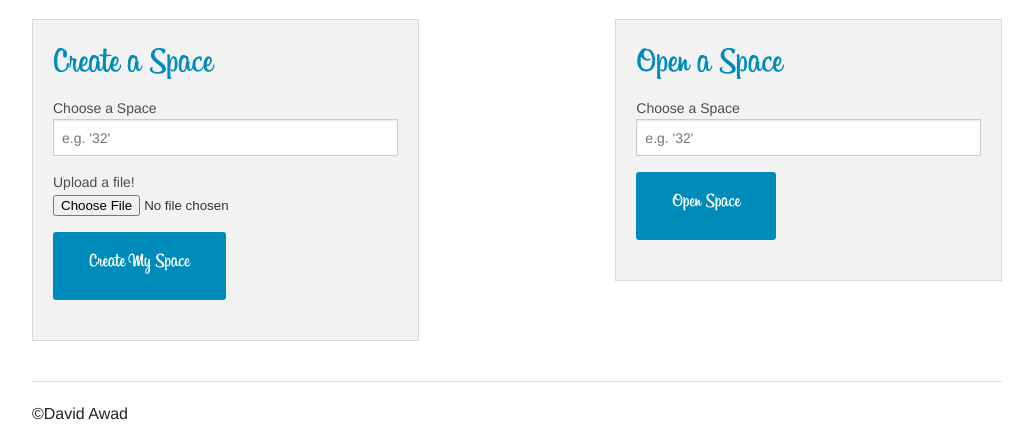
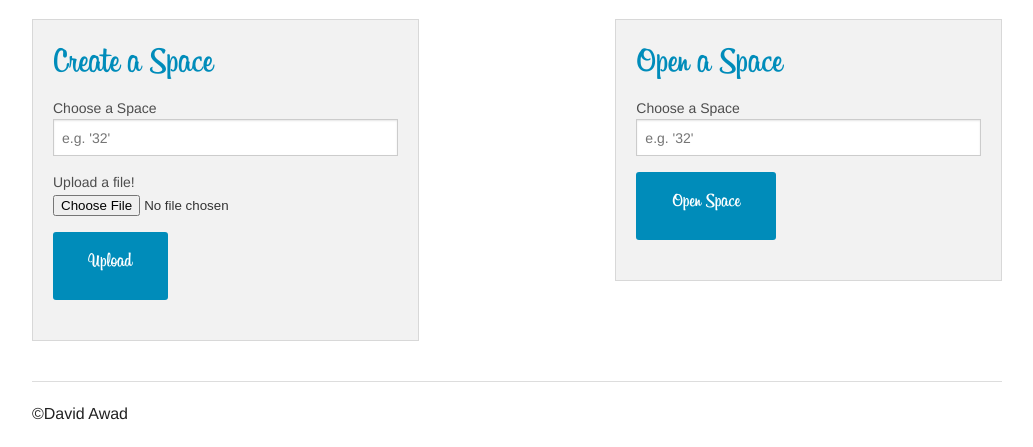
Before and after one commit to davidawad/SpaceShare, a Flask app: page / in a window 1280 px wide. Shown: the part 636-1083 px from the top of the page, without its empty margins (123-1156 px from the left). Run offline with Flask 2, Linux system fonts and the light colour scheme; parts of the project's set-up code (start-up, migrations or seed data) failed here and were passed over; some libraries are stand-ins or nearby versions.

Commit message:
workking html form

```diff
--- /dev/null
+++ b/__init__.py
@@ -0,0 +1,74 @@
+from flask import *
+from pymongo import MongoClient
+import sys,os,sendgrid,twilio, gridfs,pymongo
+from werkzeug import secure_filename
+##ALLOWED_EXTENSIONS = set(['txt', 'pdf', 'png', 'jpg', 'jpeg', 'gif'])
+app=Flask(__name__)
+app.config['UPLOAD_FOLDER'] = 'uploads/'
+db = "spaceshare"
+def get_db(): # get a connection to the db above
+	conn = None
+	try:
+	    conn = pymongo.MongoClient()
+	    print "Connected successfully!!!"
+	except pymongo.errors.ConnectionFailure, e:
+	   print "Could not connect to MongoDB: %s" % e
+	   sys.exit(1)
+	return conn[db]
+
+# put files in mongodb
+def put_file(file_location, room_number):
+	db_conn = get_db()
+	gfs = gridfs.GridFS(db_conn)
+	with open(file_location, "r") as f:
+		gfs.put(f, room=room_number)
+
+# read files from mongodb
+def read_file(output_location, room_number):
+	db_conn = get_db()
+	gfs = gridfs.GridFS(db_conn)
+	_id = db_conn.fs.files.find_one(dict(room=room_number))['_id']
+	with open(output_location, 'w') as f:
+		f.write(gfs.get(_id).read())
+
+
+
+@app.route('/')
+def home():
+	return render_template('index.html')
+
+
+@app.route('/upload',methods=['POST'])
+def upload():
+	#get the name of the uploaded file
+	file=request.files['file']
+	print "requested files"
+	space=request.form['space']
+	print space
+	# if the file exists make it secure
+	print "space exists"
+	if file: #if the file exists
+		#make the file same, remove unssopurted chars
+		filename=secure_filename(file.filename)
+		#move the file to our uploads folder
+		file.save(os.path.join(app.config['UPLOAD_FOLDER'],filename))
+		#redirect user to the uploaded_file route, which will show the uploaded file.
+	print "running the upload process"
+	##print open(data,r)
+
+	##return render_template('space.html')
+	return redirect(url_for('uploaded_file',filename=filename))
+
+@app.route('/uploads/<filename>', methods=['GET'])
+def uploaded_file(filename):
+
+    return send_from_directory(app.config['UPLOAD_FOLDER'],filename)
+
+
+if __name__ == '__main__':
+	app.run(debug=True)
+	file_location = "/Users/bedrich/Desktop/TODO-MCI"
+	output_location = "/Users/bedrich/Desktop/omg"
+	room_number = 12
+	#put_file(file_location, room_number)
+	#read_file(output_location, room_number)
--- a/app.py
+++ /dev/null
@@ -1,63 +0,0 @@
-from flask import *
-from pymongo import MongoClient
-import sys,sendgrid,twilio, gridfs,pymongo
-
-app=Flask(__name__)
-
-db = "spaceshare"
-# get a connection to the db above
-def get_db():
-	conn = None
-	try:
-	    conn = pymongo.MongoClient()
-	    print "Connected successfully!!!"
-	except pymongo.errors.ConnectionFailure, e:
-	   print "Could not connect to MongoDB: %s" % e
-	   sys.exit(1)
-	return conn[db]
-
-# put files in mongodb
-def put_file(file_location, room_number):
-	db_conn = get_db()
-	gfs = gridfs.GridFS(db_conn)
-	with open(file_location, "r") as f:
-		gfs.put(f, room=room_number)
-
-# read files from mongodb
-def read_file(output_location, room_number):
-	db_conn = get_db()
-	gfs = gridfs.GridFS(db_conn)
-	_id = db_conn.fs.files.find_one(dict(room=room_number))['_id']
-	with open(output_location, 'w') as f:
-		f.write(gfs.get(_id).read())
-
-
-@app.route('/')
-def home():
-	return render_template('index.html')
-
-@app.route('/host')
-def process():
-	total = 0
-	data = request.args['file'] ##request.args will grab the name attributed from
-	space = request.args['space']
-	if not request.args['pass'] :		##if there is no password then let's work with this
-		return render_template('space.html',space=space)
-	print open(data,r)
-
-	return render_template('space.html',space=space)
-
-@app.route('/get')
-def guest_book():
-
-
-    return render_template('space.html')
-
-
-if __name__ == '__main__':
-	app.run(debug=True)
-	file_location = "/Users/bedrich/Desktop/TODO-MCI"
-	output_location = "/Users/bedrich/Desktop/omg"
-	room_number = 12
-	put_file(file_location, room_number)
-	#read_file(output_location, room_number)
--- a/templates/index.html
+++ b/templates/index.html
@@ -3,7 +3,7 @@
   <head>
     <meta charset="utf-8" />
     <meta name="viewport" content="width=device-width, initial-scale=1.0" />
-    <title>Suspicious Pizza's</title>
+    <title>Spaceshare | Share your data</title>
     <link rel="stylesheet" href="css/foundation.css" />
     <link rel="stylesheet" href="css/stylesheet.css" />
     <script src="js/vendor/modernizr.js"></script>
@@ -14,7 +14,6 @@
 
 <nav class="top-bar" data-topbar>
   <ul class="title-area">
-
     <li class="name">
       <h1>
         <a href="/index.html">
@@ -24,10 +23,8 @@
     </li>
     <li class="toggle-topbar menu-icon"><a href="#"><span>Menu</span></a></li>
   </ul>
-
  <section class="top-bar-section">
     <ul class="right">
-
       <li class="divider"></li>
       <li class="has-dropdown">
         <a href="http://foundation.zurb.com/templates.html" class="">Develop</a>
@@ -48,7 +45,6 @@
           <li><a href="http://foundation.zurb.com/support/images-and-badges.html">Images &amp; Badges</a></li>
         </ul>
       </li>
-
       <li class="divider"></li>
       <li>
         <a href="http://foundation.zurb.com/docs" class="">Docs</a>
@@ -59,9 +55,6 @@
     </ul>
   </section>
 </nav>
-
-
-
 </head>
 
 
@@ -98,20 +91,19 @@
     </div>
 
 
-
 <div class="row">
 	<div class="large-5 columns">
 		<div class="panel">
 		<h2><a href="" style="font-family:billabong">Create a Space</a></h2>
-		<form action="/host">
+		<form action="upload" method="post" enctype="multipart/form-data">
 			<label>Choose a Space</label>
-			<input type="text" name="space" placeholder="e.g. '32'"/>
+			<input type="text" name="space" id="cheese" placeholder="e.g. '32'"/>
 			<!--<label>Optional Password?</label>
 			<input type="text" name="pass" placeholder="e.g. '32'"/> -->
 			<label>Upload a file!</label>
-			<input type="file" name="file" accept="media_type*">
+			<input type="file" name="file">
 
-			<input <a type="submit" value="Create My Space" class="large radius button" style="font-family:billabong"></a>
+			<input type="submit" value="Upload" class="large radius button" style="font-family:billabong">
 		</form>
 		</div>
 	</div>
```
Also changed, not shown: uploads/Changelog.txt (added), 3 other files.
